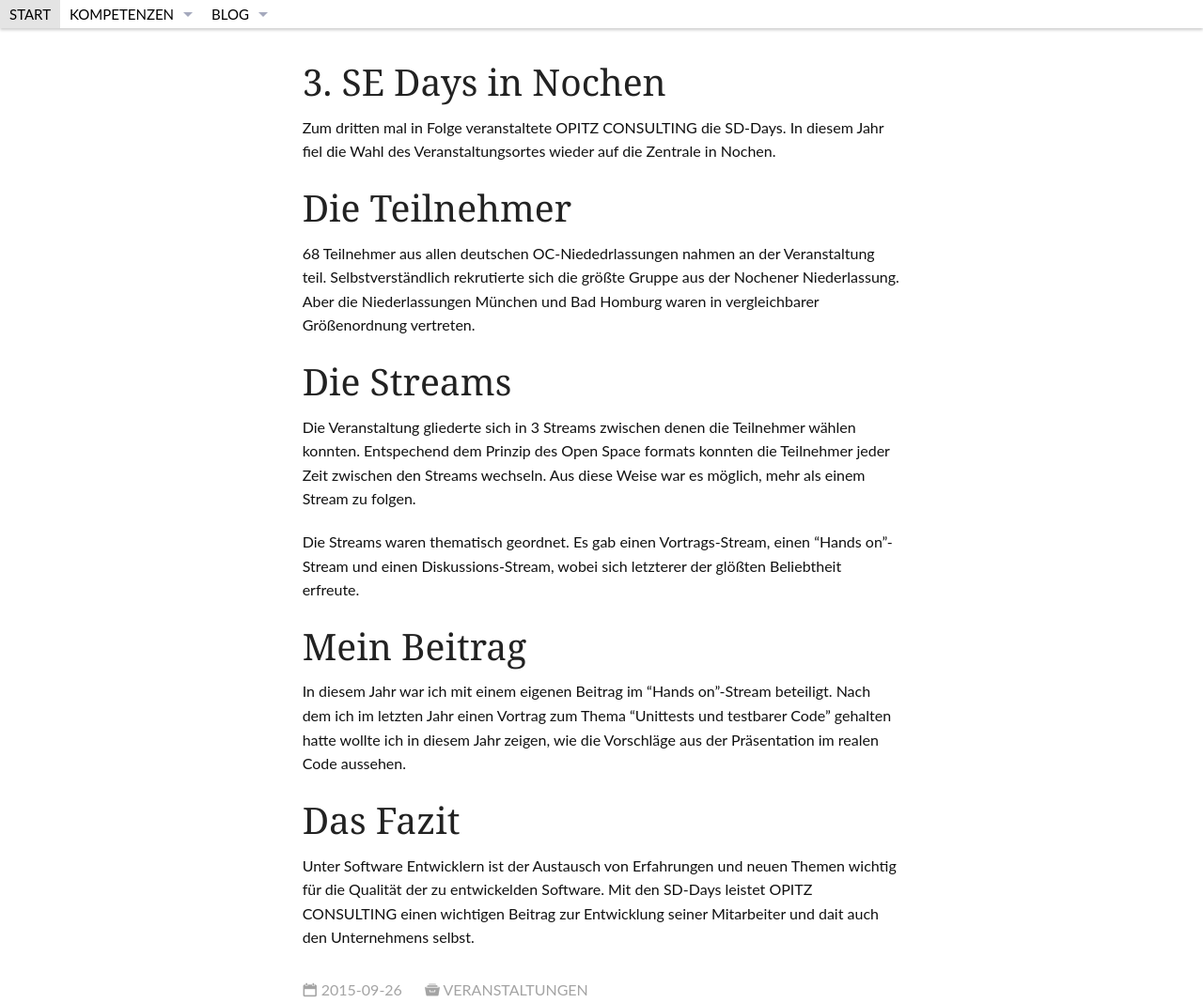
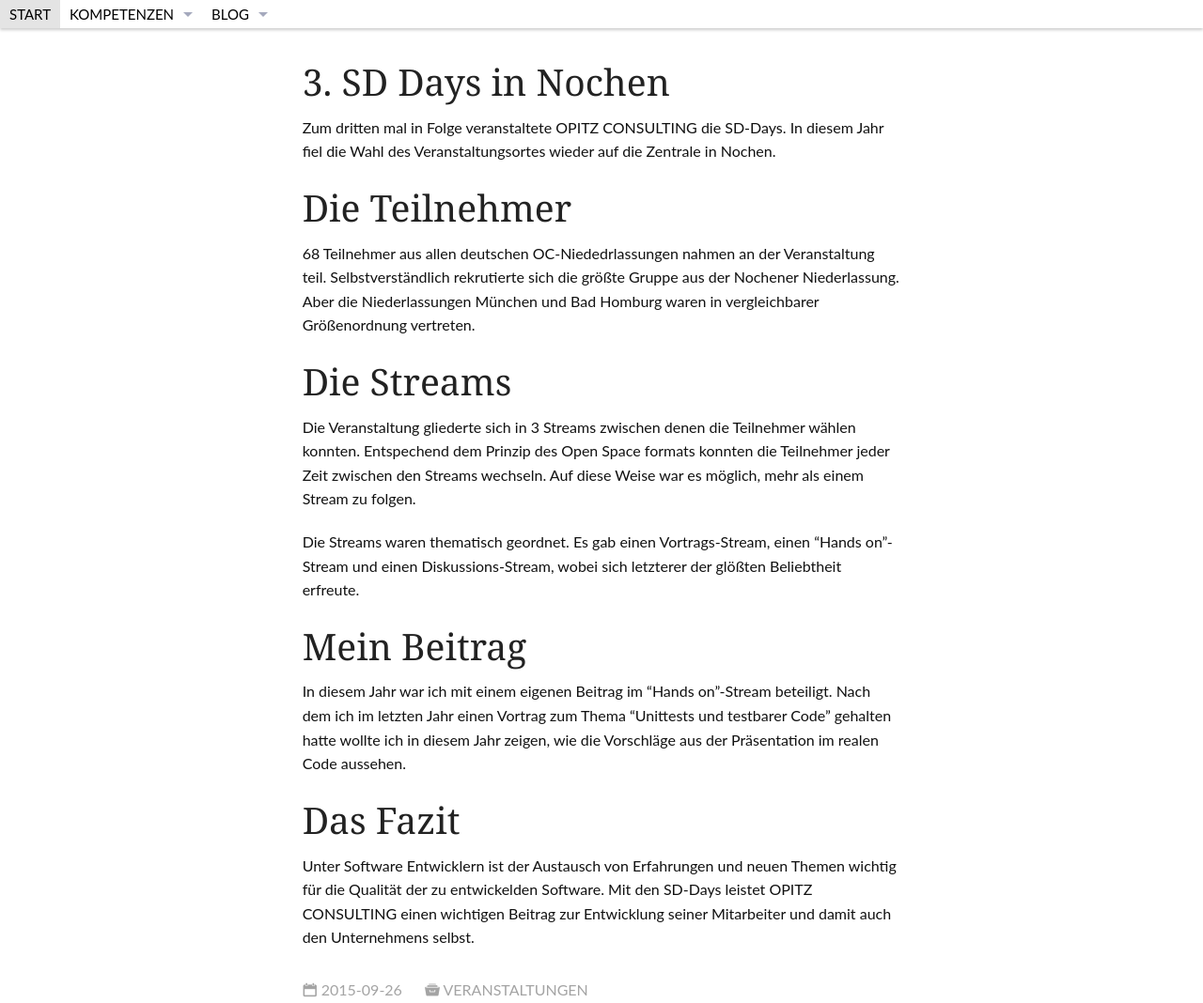
Before and after one commit to opitzconsulting/opitzconsulting.github.io, a Jekyll site: the page built from _posts/2015-09-26-sd-days.md, in a window 1280 px wide. Shown: the top 1068 px of the page at 94% size. Built offline with Jekyll 4.4.1, drawn with Linux system fonts in a browser that asks for light colours; nearby versions of some CDN libraries.

Commit message:
was confused about "SE-Days" :) - corrected typos.

```diff
--- a/_posts/2015-09-26-sd-days.md
+++ b/_posts/2015-09-26-sd-days.md
@@ -1,5 +1,5 @@
 ---
-title: 3. SE Days in Nochen
+title: 3. SD Days in Nochen
 author: thomas.papendieck
 categories:
   - veranstaltungen
@@ -16,7 +16,7 @@ Aber die Niederlassungen München und Bad Homburg waren in vergleichbarer Größ
 
 Die Veranstaltung gliederte sich in 3 Streams zwischen denen die Teilnehmer wählen konnten.
 Entspechend dem Prinzip des Open Space formats konnten die Teilnehmer jeder Zeit zwischen den Streams wechseln.
-Aus diese Weise war es möglich, mehr als einem Stream zu folgen.
+Auf diese Weise war es möglich, mehr als einem Stream zu folgen.
 
 Die Streams waren thematisch geordnet.
 Es gab einen Vortrags-Stream, einen "Hands on"-Stream und einen Diskussions-Stream, wobei sich letzterer der glößten Beliebtheit erfreute.
@@ -29,4 +29,4 @@ Nach dem ich im letzten Jahr einen Vortrag zum Thema "Unittests und testbarer Co
 #  Das Fazit
 
 Unter Software Entwicklern ist der Austausch von Erfahrungen und neuen Themen wichtig für die Qualität der zu entwickelden Software.
-Mit den SD-Days leistet OPITZ CONSULTING einen wichtigen Beitrag zur Entwicklung seiner Mitarbeiter und dait auch den Unternehmens selbst.
+Mit den SD-Days leistet OPITZ CONSULTING einen wichtigen Beitrag zur Entwicklung seiner Mitarbeiter und damit auch den Unternehmens selbst.
```
